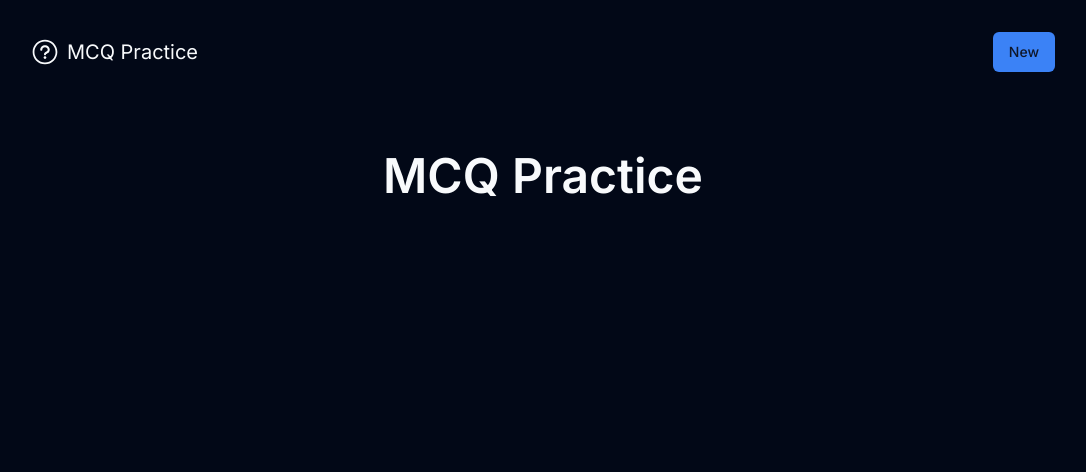
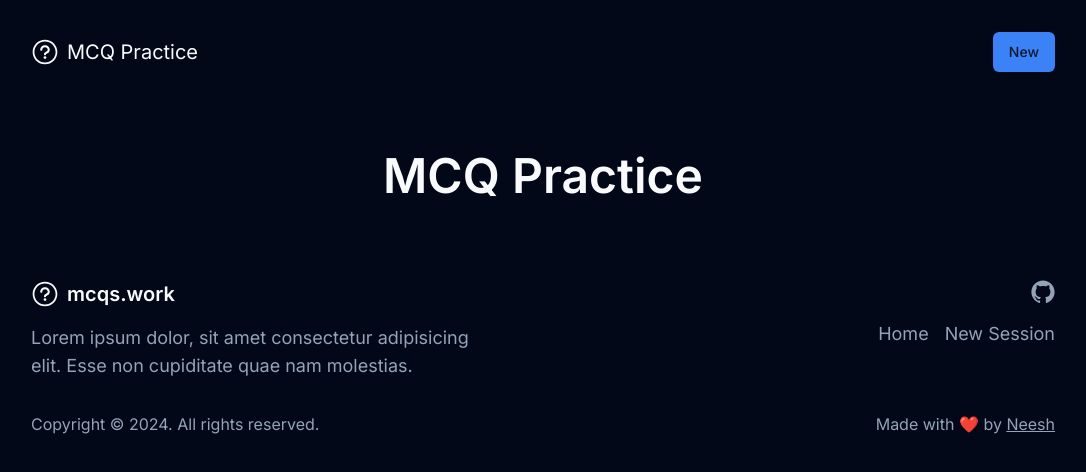
Before and after one commit to NeeshSamsi/mcqs.work, a Next.js app: page / in a window 1280 px wide. Shown: the top 472 px of the page, without its empty margins (97-1183 px from the left). Built offline with nearby package versions, Linux system fonts and the light colour scheme.

Commit message:
feat: Add footer

```diff
--- a/src/app/layout.tsx
+++ b/src/app/layout.tsx
@@ -6,6 +6,7 @@ import { Inter as FontSans } from "next/font/google"
 
 import Wrapper from "@/components/Wrapper"
 import Navbar from "@/components/Navbar"
+import Footer from "@/components/Footer"
 
 const fontSans = FontSans({ subsets: ["latin"], variable: "--font-sans" })
 
@@ -50,6 +51,7 @@ export default function RootLayout({
         <Wrapper>
           <Navbar />
           {children}
+          <Footer />
         </Wrapper>
       </body>
     </html>
--- /dev/null
+++ b/src/components/Footer.tsx
@@ -0,0 +1,60 @@
+import Link from "next/link"
+import { GitHubLogoIcon, QuestionMarkCircledIcon } from "@radix-ui/react-icons"
+
+export default function Footer() {
+  return (
+    <footer className="mt-8 py-8 text-lg">
+      <div className="flex justify-between gap-8">
+        <div className="space-y-4">
+          <Link href="/" className="flex items-center gap-2 text-xl">
+            <QuestionMarkCircledIcon className="size-7" />
+            <strong className="font-semibold">mcqs.work</strong>
+          </Link>
+          <p className="max-w-[40ch] text-balance text-slate-400">
+            Lorem ipsum dolor, sit amet consectetur adipisicing elit. Esse non
+            cupiditate quae nam molestias.
+          </p>
+        </div>
+
+        <div className="flex flex-col items-end gap-4">
+          <Link
+            href="https://github.com/NeeshSamsi/mcqs.work"
+            className="text-slate-400 transition hover:opacity-75"
+          >
+            <span className="sr-only">Facebook</span>
+            <GitHubLogoIcon className="size-6" />
+          </Link>
+
+          <nav className="flex gap-4">
+            <Link
+              href="/"
+              className="text-slate-400 transition hover:opacity-75"
+            >
+              Home
+            </Link>
+            <Link
+              href="/new"
+              className="text-slate-400 transition hover:opacity-75"
+            >
+              New Session
+            </Link>
+          </nav>
+        </div>
+      </div>
+
+      <div className="mt-8 flex items-center justify-between text-base text-slate-400">
+        <p>Copyright &copy; {new Date().getFullYear()}. All rights reserved.</p>
+
+        <p>
+          Made with ❤️ by{" "}
+          <Link
+            href="https://neeshsamsi.com"
+            className="underline transition hover:opacity-75"
+          >
+            Neesh
+          </Link>
+        </p>
+      </div>
+    </footer>
+  )
+}
```
